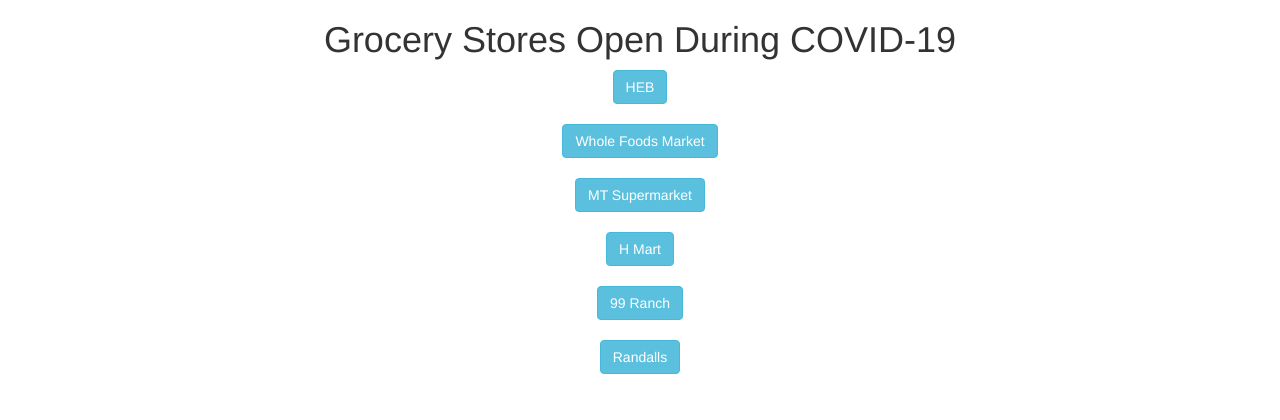
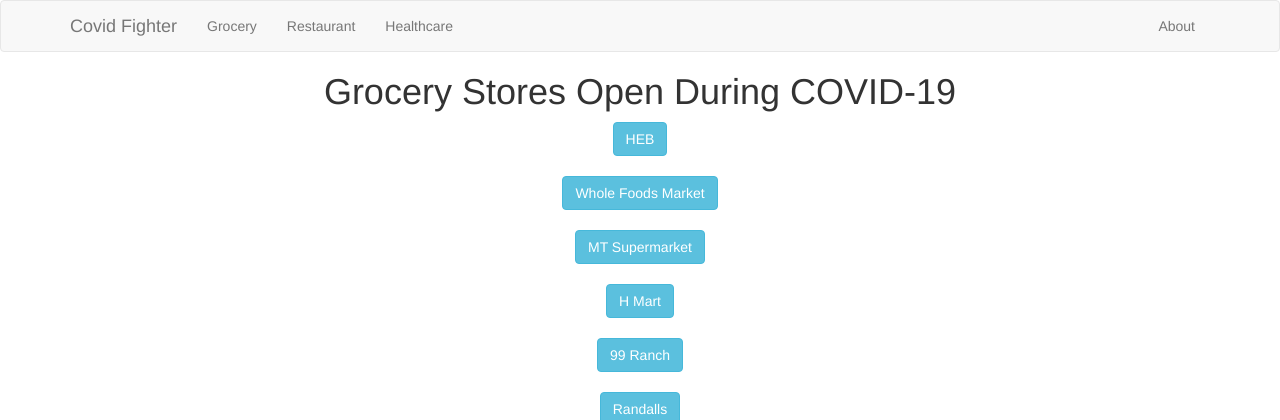
Before and after one commit to hmallidi/quarantine-fighter, a Flask app: page /grocery in a window 1280 px wide. Shown: the top 420 px of the page. Run offline with Flask 2, Linux system fonts and the light colour scheme; some libraries are stand-ins or nearby versions.

Commit message:
added link for the menu for the index and grocery pages and updated grocery.html with menu

```diff
--- a/templates/grocery.html
+++ b/templates/grocery.html
@@ -12,6 +12,37 @@
     <title>Grocery Stores</title>
 </head>
 <body>
+    <nav class = "navbar navbar-default">
+        <div class="container">
+
+        <div class = "navbar-header">
+          <!-- resize and get the hamburger -->
+          <!-- data target matches id  -->
+          <button type="button" class="navbar-toggle collapsed" data-toggle="collapse" data-target="#bs-example-navbar-collapse-1" aria-expanded="false">
+              <span class="sr-only">Toggle navigation</span>
+              <!-- hamburger bars = icon-bar -->
+              <span class="icon-bar"></span>
+              <span class="icon-bar"></span>
+              <span class="icon-bar"></span>
+            </button>
+              <a href="index.html" class="navbar-brand">Covid Fighter</a>
+        </div>
+
+      <!-- id matches target -->
+      <div class = "collapse navbar-collapse" id = "bs-example-navbar-collapse-1">
+          <ul class="nav navbar-nav">
+          <li><a href="#">Grocery</a></li>
+          <li><a href="restaurants.html">Restaurant</a></li>
+          <li><a href="#">Healthcare</a></li>
+          </ul>
+
+          <ul class="nav navbar-nav navbar-right">
+          <li><a href="#">About</a></li>
+          </ul>
+        </div>
+
+        </div> <!-- end of container -->
+    </nav> <!-- end of class navbar navbar-default -->
     <center><h1>Grocery Stores Open During COVID-19</h1></center>
     <center>
     <button type="button" class="btn btn-info" data-toggle="collapse" data-target="#HEB">HEB</button>
--- a/templates/index.html
+++ b/templates/index.html
@@ -27,8 +27,8 @@
   <!-- id matches target -->
   <div class = "collapse navbar-collapse" id = "bs-example-navbar-collapse-1">
   	<ul class="nav navbar-nav">
-      <li><a href="{{url_for('grocery')}}">Grocery</a></li>
-      <li><a href="{{url_for('restaurants')}}">Restaurant</a></li>
+      <li><a href="grocery.html">Grocery</a></li>
+      <li><a href="restaurants.html">Restaurant</a></li>
       <li><a href="#">Healthcare</a></li>
   	</ul>
 
```
